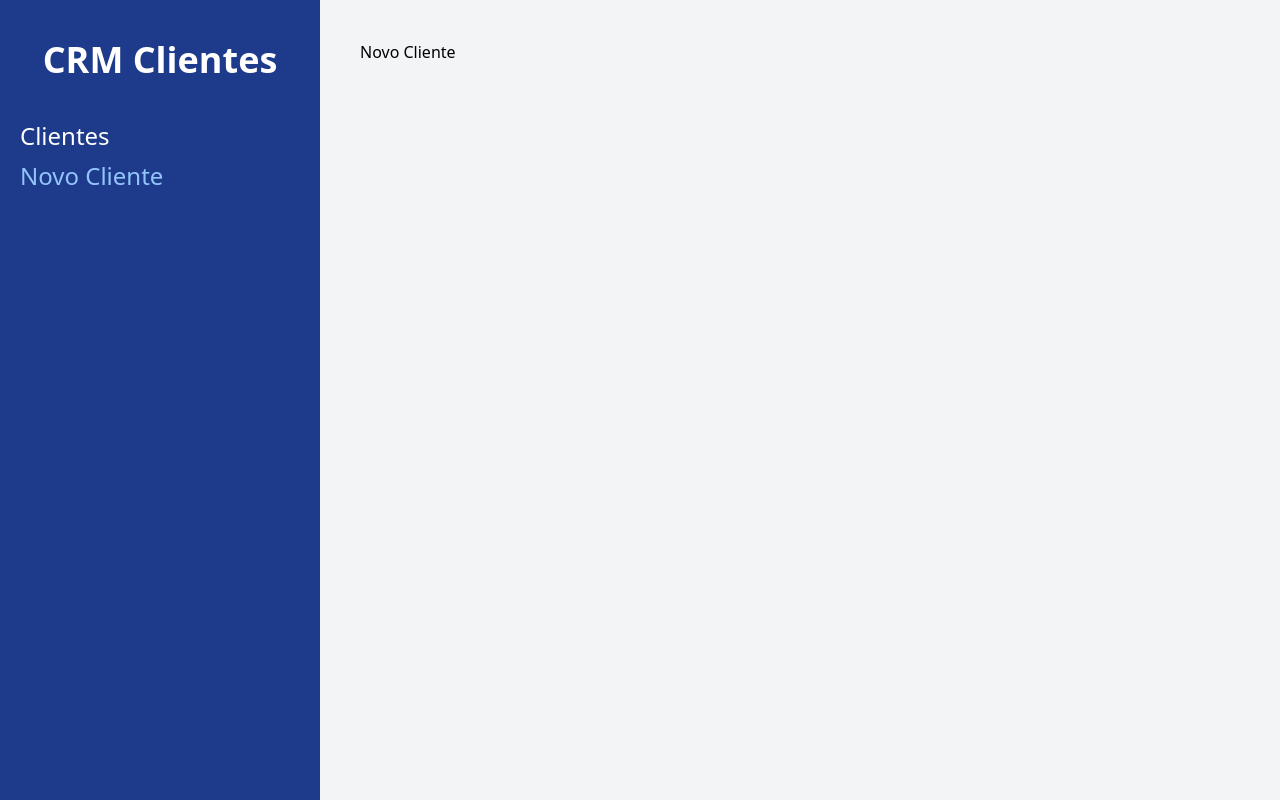
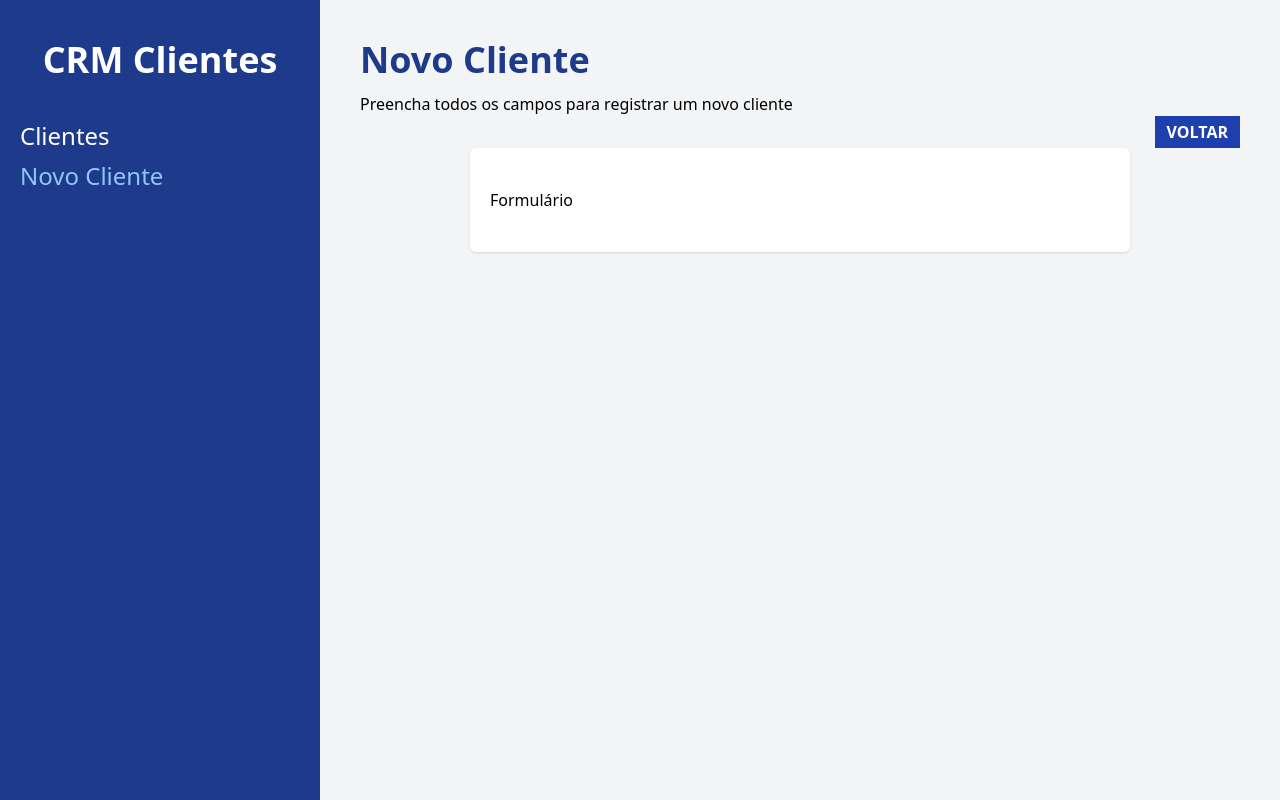
Before and after one commit to vselei/crm-react, a React (Vite) app: page /clients/new in a window 1280 px wide. Built offline with nearby package versions, Linux system fonts and the light colour scheme.

Commit message:
Botão de voltar na página de novos clientes

```diff
--- a/src/pages/new-client.jsx
+++ b/src/pages/new-client.jsx
@@ -1,7 +1,29 @@
-const NewClient = () => (
-  <div>
-    <h1>Novo Cliente</h1>
-  </div>
-);
+import { useNavigate } from 'react-router-dom';
+
+const NewClient = () => {
+  const navigate = useNavigate();
+
+  return (
+    <>
+      <h1 className="font-black text-4xl text-blue-900">Novo Cliente</h1>
+      <p className="mt-3">
+        Preencha todos os campos para registrar um novo cliente
+      </p>
+
+      <div className="flex justify-end">
+        <button
+          className="bg-blue-800 text-white px-3 py-1 font-bold uppercase"
+          onClick={() => navigate(-1)}
+        >
+          Voltar
+        </button>
+      </div>
+
+      <div className="bg-white shadow rounded-md md:w-3/4 mx-auto px-5 py-10">
+        <p>Formulário</p>
+      </div>
+    </>
+  );
+};
 
 export default NewClient;
```
